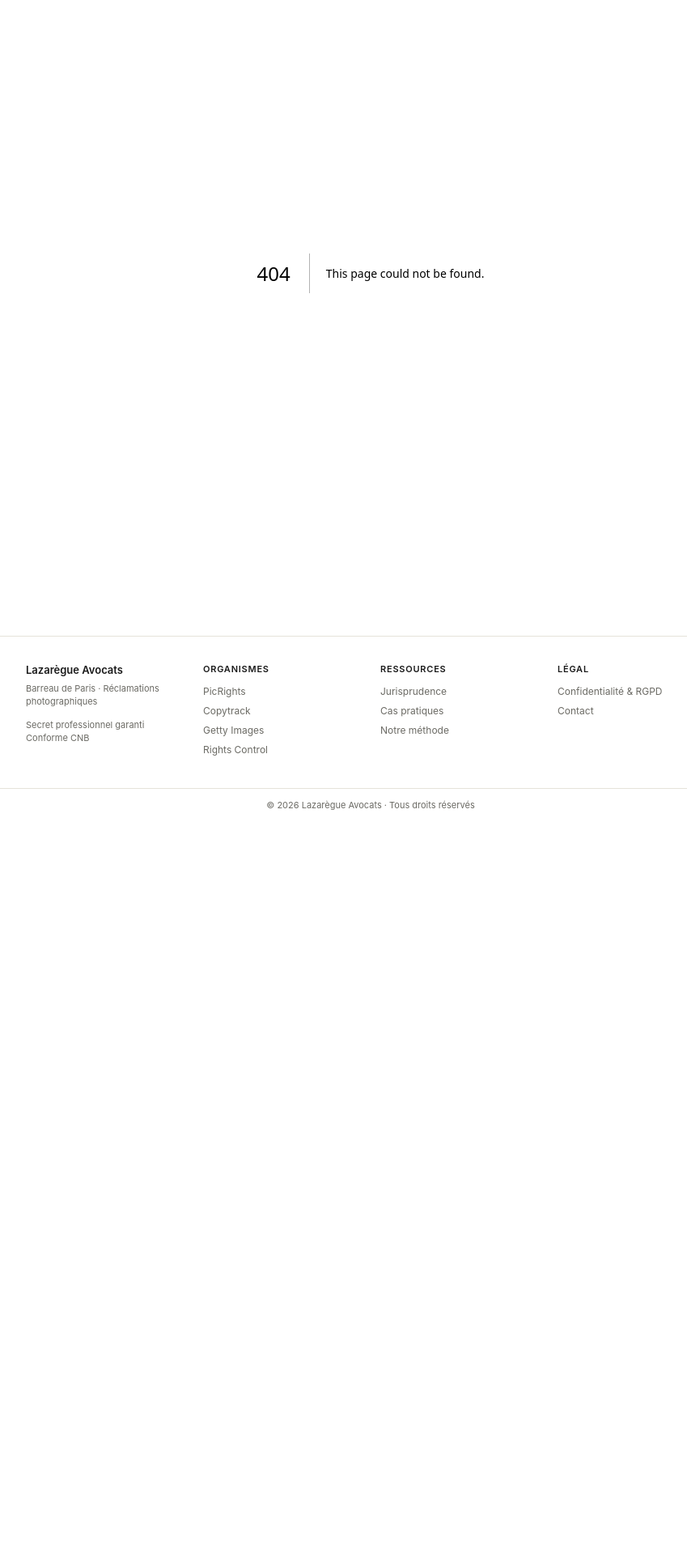
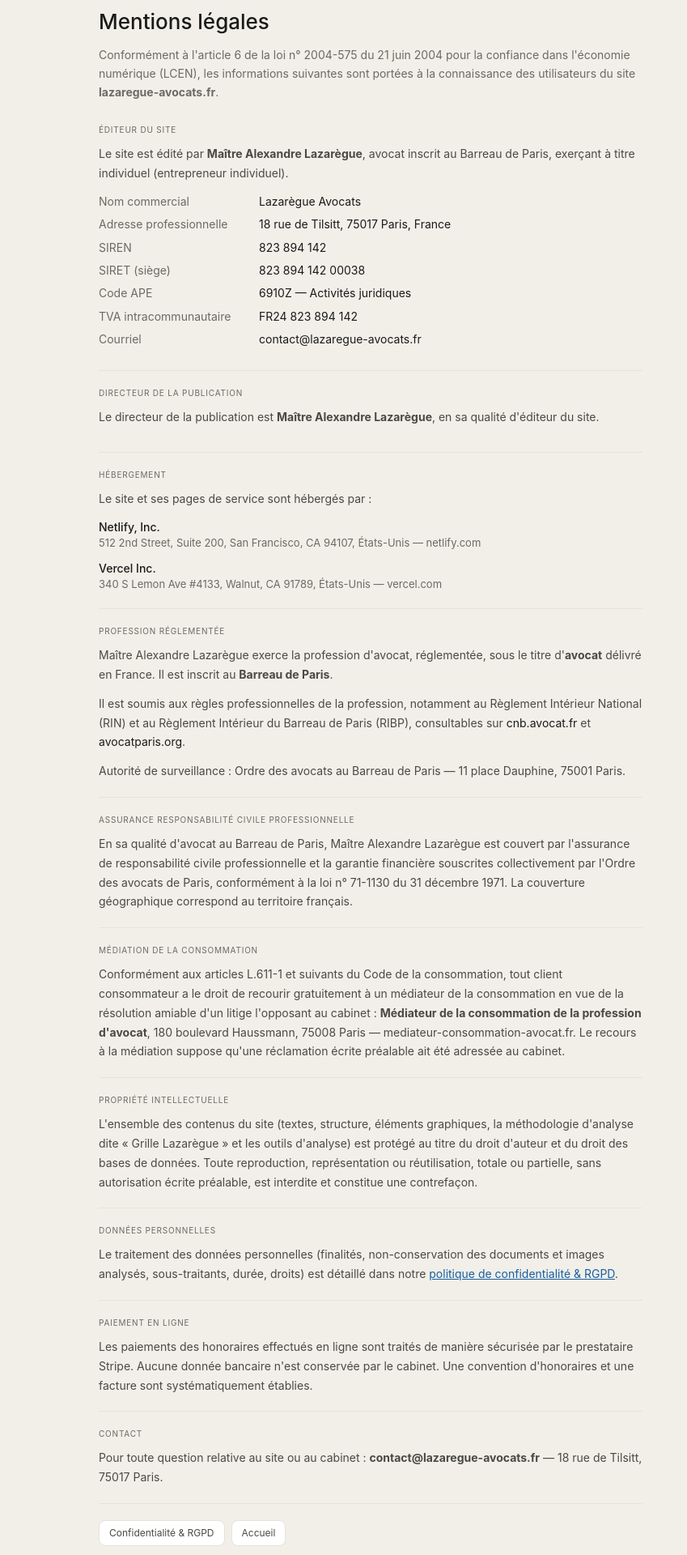
Before and after one commit to Alexandre127/lazaregue-site-picrights, a Next.js app: page /mentions-legales in a window 1280 px wide. Before the commit this address had no page. Shown: the part 120-2040 px from the top of the page at 81% size, without its empty margins (182-1031 px from the left). Before the commit the page ends 1134 px from the top, so only its background shows below. Built offline with nearby package versions, Linux system fonts and the light colour scheme.

Commit message:
Footer cohérent (Guides/Ressources/Légal) + page Mentions légales (données INPI) + BreadcrumbList JSON-LD (fil d'Ariane SEO)

```diff
--- /dev/null
+++ b/app/components/BreadcrumbJsonLd.js
@@ -0,0 +1,15 @@
+// Fil d'Ariane structuré (schema.org BreadcrumbList) pour le SEO.
+// Google l'utilise pour afficher le chemin dans les résultats de recherche.
+export default function BreadcrumbJsonLd({ items }) {
+  const json = {
+    '@context': 'https://schema.org',
+    '@type': 'BreadcrumbList',
+    itemListElement: items.map((it, i) => ({
+      '@type': 'ListItem',
+      position: i + 1,
+      name: it.name,
+      item: it.url,
+    })),
+  }
+  return <script type="application/ld+json" dangerouslySetInnerHTML={{ __html: JSON.stringify(json) }} />
+}
--- a/app/components/Footer.js
+++ b/app/components/Footer.js
@@ -1,35 +1,56 @@
 import Link from 'next/link'
 
+const cols = [
+  {
+    titre: 'Guides',
+    liens: [
+      ['PicRights', '/picrights/'],
+      ['AFP', '/afp/'],
+      ['Reuters', '/reuters/'],
+      ['Getty Images', '/getty-images/'],
+      ['Copytrack', '/copytrack/'],
+      ['Toutes les agences', '/agences/'],
+    ],
+  },
+  {
+    titre: 'Ressources',
+    liens: [
+      ['Jurisprudence', '/jurisprudence/'],
+      ['Cas pratiques', '/cas-pratiques/'],
+      ['Notre méthode', '/notre-methode/'],
+      ['Confier mon dossier', '/litige-afp-picrights/confier/'],
+    ],
+  },
+  {
+    titre: 'Légal',
+    liens: [
+      ['Mentions légales', '/mentions-legales/'],
+      ['Confidentialité & RGPD', '/confidentialite/'],
+    ],
+  },
+]
+
 export default function Footer() {
+  const year = new Date().getFullYear()
   return (
     <footer style={{ borderTop: '0.5px solid var(--border)', background: 'var(--surface)', marginTop: 48 }}>
       <div style={{ maxWidth: 900, margin: '0 auto', padding: '32px 24px', display: 'grid', gridTemplateColumns: 'repeat(auto-fit, minmax(160px, 1fr))', gap: 24 }}>
         <div>
           <div style={{ fontSize: 13, fontWeight: 600, color: 'var(--text)', marginBottom: 4 }}>Lazarègue Avocats</div>
-          <div style={{ fontSize: 11, color: 'var(--muted)', marginBottom: 12 }}>Barreau de Paris · Réclamations photographiques</div>
-          <div style={{ fontSize: 11, color: 'var(--muted)' }}>Secret professionnel garanti<br />Conforme CNB</div>
+          <div style={{ fontSize: 11, color: 'var(--muted)', lineHeight: 1.55, marginBottom: 10 }}>Maître Alexandre Lazarègue<br />Avocat au Barreau de Paris</div>
+          <div style={{ fontSize: 11, color: 'var(--muted)', lineHeight: 1.55 }}>18 rue de Tilsitt, 75017 Paris<br />Défense contre les réclamations photographiques</div>
         </div>
-        <div>
-          <div style={{ fontSize: 11, fontWeight: 600, color: 'var(--text)', textTransform: 'uppercase', letterSpacing: '0.07em', marginBottom: 10 }}>Organismes</div>
-          {[['PicRights', '/picrights'], ['Copytrack', '/copytrack'], ['Getty Images', '/getty-images'], ['Rights Control', '/rights-control']].map(([l, h]) => (
-            <Link key={h} href={h} style={{ display: 'block', fontSize: 12, color: 'var(--muted)', marginBottom: 6, textDecoration: 'none' }}>{l}</Link>
-          ))}
-        </div>
-        <div>
-          <div style={{ fontSize: 11, fontWeight: 600, color: 'var(--text)', textTransform: 'uppercase', letterSpacing: '0.07em', marginBottom: 10 }}>Ressources</div>
-          {[['Jurisprudence', '/jurisprudence'], ['Cas pratiques', '/cas-pratiques'], ['Notre méthode', '/notre-methode']].map(([l, h]) => (
-            <Link key={h} href={h} style={{ display: 'block', fontSize: 12, color: 'var(--muted)', marginBottom: 6, textDecoration: 'none' }}>{l}</Link>
-          ))}
-        </div>
-        <div>
-          <div style={{ fontSize: 11, fontWeight: 600, color: 'var(--text)', textTransform: 'uppercase', letterSpacing: '0.07em', marginBottom: 10 }}>Légal</div>
-          {[['Confidentialité & RGPD', '/confidentialite/'], ['Contact', 'mailto:contact@lazaregue-avocats.fr']].map(([l, h]) => (
-            <Link key={h} href={h} style={{ display: 'block', fontSize: 12, color: 'var(--muted)', marginBottom: 6, textDecoration: 'none' }}>{l}</Link>
-          ))}
-        </div>
+        {cols.map((col) => (
+          <div key={col.titre}>
+            <div style={{ fontSize: 11, fontWeight: 600, color: 'var(--text)', textTransform: 'uppercase', letterSpacing: '0.07em', marginBottom: 10 }}>{col.titre}</div>
+            {col.liens.map(([l, h]) => (
+              <Link key={h} href={h} style={{ display: 'block', fontSize: 12, color: 'var(--muted)', marginBottom: 6, textDecoration: 'none' }}>{l}</Link>
+            ))}
+          </div>
+        ))}
       </div>
-      <div style={{ borderTop: '0.5px solid var(--border)', padding: '12px 24px', textAlign: 'center', fontSize: 11, color: 'var(--muted)' }}>
-        © {new Date().getFullYear()} Lazarègue Avocats · Tous droits réservés
+      <div style={{ borderTop: '0.5px solid var(--border)', padding: '14px 24px', textAlign: 'center', fontSize: 11, color: 'var(--muted)', lineHeight: 1.6 }}>
+        © {year} Maître Alexandre Lazarègue — Avocat au Barreau de Paris · SIREN 823 894 142 · Secret professionnel garanti
       </div>
     </footer>
   )
--- a/app/components/guide/ArticleLayout.js
+++ b/app/components/guide/ArticleLayout.js
@@ -1,7 +1,10 @@
 import Link from 'next/link'
 import CtaBanner from '../CtaBanner'
+import BreadcrumbJsonLd from '../BreadcrumbJsonLd'
 import Blocks from './Blocks'
 import { ARTICLES, bySlug, href, relatedOf } from './picrightsArticles'
+
+const BASE = 'https://lazaregue-avocats.fr'
 
 // Gabarit d'un article approfondi du guide PicRights.
 // Rappelle toujours la page pilier (« Consulter le guide complet »).
@@ -14,6 +17,11 @@ export default function ArticleLayout({ slug, lead, blocks, faq }) {
 
   return (
     <div style={s.page}>
+      <BreadcrumbJsonLd items={[
+        { name: 'Accueil', url: `${BASE}/litige-afp-picrights/` },
+        { name: 'Guide PicRights', url: `${BASE}/picrights/` },
+        { name: meta?.crumb || meta?.title, url: `${BASE}/picrights/${slug}/` },
+      ]} />
       <div style={{ padding: '32px 0 0' }}>
         <nav style={{ fontSize: 12, color: 'var(--muted)', marginBottom: 20 }}>
           <Link href="/litige-afp-picrights/" style={{ color: 'var(--muted)', textDecoration: 'none' }}>Accueil</Link>{' → '}
--- /dev/null
+++ b/app/mentions-legales/page.js
@@ -0,0 +1,108 @@
+/* eslint-disable react/no-unescaped-entities */
+import Link from 'next/link'
+
+export const metadata = {
+  title: 'Mentions légales — Lazarègue Avocats',
+  description: 'Mentions légales du site lazaregue-avocats.fr : éditeur, directeur de la publication, hébergement, profession réglementée, assurance, médiation de la consommation.',
+  alternates: { canonical: 'https://lazaregue-avocats.fr/mentions-legales/' },
+}
+
+export default function MentionsLegales() {
+  const s = {
+    page: { maxWidth: 720, margin: '0 auto', padding: '0 24px' },
+    block: { padding: '20px 0', borderBottom: '0.5px solid var(--border)' },
+    label: { fontSize: 10, textTransform: 'uppercase', letterSpacing: '0.08em', color: 'var(--muted)', marginBottom: 10 },
+    p: { fontSize: 14, color: 'var(--secondary)', lineHeight: 1.7, margin: '0 0 12px' },
+    li: { display: 'flex', gap: 10, fontSize: 14, color: 'var(--secondary)', lineHeight: 1.6, marginBottom: 6 },
+  }
+  const dt = (k, v) => (
+    <div style={{ display: 'flex', gap: 8, fontSize: 14, color: 'var(--secondary)', lineHeight: 1.6, marginBottom: 6 }}>
+      <span style={{ minWidth: 190, color: 'var(--muted)', flexShrink: 0 }}>{k}</span>
+      <span style={{ color: 'var(--text)' }}>{v}</span>
+    </div>
+  )
+
+  return (
+    <div style={s.page}>
+      <div style={{ padding: '32px 0 0' }}>
+        <nav style={{ fontSize: 12, color: 'var(--muted)', marginBottom: 20 }}>
+          <Link href="/litige-afp-picrights/" style={{ color: 'var(--muted)', textDecoration: 'none' }}>Accueil</Link> → Mentions légales
+        </nav>
+        <h1 style={{ fontSize: 26, fontWeight: 500, color: 'var(--text)', marginBottom: 10 }}>Mentions légales</h1>
+        <p style={{ fontSize: 14, color: 'var(--muted)', lineHeight: 1.65, marginBottom: 8 }}>Conformément à l'article 6 de la loi n° 2004-575 du 21 juin 2004 pour la confiance dans l'économie numérique (LCEN), les informations suivantes sont portées à la connaissance des utilisateurs du site <strong>lazaregue-avocats.fr</strong>.</p>
+      </div>
+
+      <div style={s.block}>
+        <div style={s.label}>Éditeur du site</div>
+        <p style={s.p}>Le site est édité par <strong>Maître Alexandre Lazarègue</strong>, avocat inscrit au Barreau de Paris, exerçant à titre individuel (entrepreneur individuel).</p>
+        {dt('Nom commercial', 'Lazarègue Avocats')}
+        {dt('Adresse professionnelle', '18 rue de Tilsitt, 75017 Paris, France')}
+        {dt('SIREN', '823 894 142')}
+        {dt('SIRET (siège)', '823 894 142 00038')}
+        {dt('Code APE', '6910Z — Activités juridiques')}
+        {dt('TVA intracommunautaire', 'FR24 823 894 142')}
+        {dt('Courriel', 'contact@lazaregue-avocats.fr')}
+      </div>
+
+      <div style={s.block}>
+        <div style={s.label}>Directeur de la publication</div>
+        <p style={s.p}>Le directeur de la publication est <strong>Maître Alexandre Lazarègue</strong>, en sa qualité d'éditeur du site.</p>
+      </div>
+
+      <div style={s.block}>
+        <div style={s.label}>Hébergement</div>
+        <p style={s.p}>Le site et ses pages de service sont hébergés par :</p>
+        <div style={{ marginBottom: 10 }}>
+          <div style={{ fontSize: 14, fontWeight: 500, color: 'var(--text)' }}>Netlify, Inc.</div>
+          <div style={{ fontSize: 13, color: 'var(--muted)' }}>512 2nd Street, Suite 200, San Francisco, CA 94107, États-Unis — netlify.com</div>
+        </div>
+        <div>
+          <div style={{ fontSize: 14, fontWeight: 500, color: 'var(--text)' }}>Vercel Inc.</div>
+          <div style={{ fontSize: 13, color: 'var(--muted)' }}>340 S Lemon Ave #4133, Walnut, CA 91789, États-Unis — vercel.com</div>
+        </div>
+      </div>
+
+      <div style={s.block}>
+        <div style={s.label}>Profession réglementée</div>
+        <p style={s.p}>Maître Alexandre Lazarègue exerce la profession d'avocat, réglementée, sous le titre d'<strong>avocat</strong> délivré en France. Il est inscrit au <strong>Barreau de Paris</strong>.</p>
+        <p style={s.p}>Il est soumis aux règles professionnelles de la profession, notamment au Règlement Intérieur National (RIN) et au Règlement Intérieur du Barreau de Paris (RIBP), consultables sur <span style={{ color: 'var(--text)' }}>cnb.avocat.fr</span> et <span style={{ color: 'var(--text)' }}>avocatparis.org</span>.</p>
+        <p style={{ ...s.p, marginBottom: 0 }}>Autorité de surveillance : Ordre des avocats au Barreau de Paris — 11 place Dauphine, 75001 Paris.</p>
+      </div>
+
+      <div style={s.block}>
+        <div style={s.label}>Assurance responsabilité civile professionnelle</div>
+        <p style={{ ...s.p, marginBottom: 0 }}>En sa qualité d'avocat au Barreau de Paris, Maître Alexandre Lazarègue est couvert par l'assurance de responsabilité civile professionnelle et la garantie financière souscrites collectivement par l'Ordre des avocats de Paris, conformément à la loi n° 71-1130 du 31 décembre 1971. La couverture géographique correspond au territoire français.</p>
+      </div>
+
+      <div style={s.block}>
+        <div style={s.label}>Médiation de la consommation</div>
+        <p style={{ ...s.p, marginBottom: 0 }}>Conformément aux articles L.611-1 et suivants du Code de la consommation, tout client consommateur a le droit de recourir gratuitement à un médiateur de la consommation en vue de la résolution amiable d'un litige l'opposant au cabinet : <strong>Médiateur de la consommation de la profession d'avocat</strong>, 180 boulevard Haussmann, 75008 Paris — mediateur-consommation-avocat.fr. Le recours à la médiation suppose qu'une réclamation écrite préalable ait été adressée au cabinet.</p>
+      </div>
+
+      <div style={s.block}>
+        <div style={s.label}>Propriété intellectuelle</div>
+        <p style={{ ...s.p, marginBottom: 0 }}>L'ensemble des contenus du site (textes, structure, éléments graphiques, la méthodologie d'analyse dite « Grille Lazarègue » et les outils d'analyse) est protégé au titre du droit d'auteur et du droit des bases de données. Toute reproduction, représentation ou réutilisation, totale ou partielle, sans autorisation écrite préalable, est interdite et constitue une contrefaçon.</p>
+      </div>
+
+      <div style={s.block}>
+        <div style={s.label}>Données personnelles</div>
+        <p style={{ ...s.p, marginBottom: 0 }}>Le traitement des données personnelles (finalités, non-conservation des documents et images analysés, sous-traitants, durée, droits) est détaillé dans notre <Link href="/confidentialite/" style={{ color: 'var(--blue)', textDecoration: 'underline' }}>politique de confidentialité & RGPD</Link>.</p>
+      </div>
+
+      <div style={s.block}>
+        <div style={s.label}>Paiement en ligne</div>
+        <p style={{ ...s.p, marginBottom: 0 }}>Les paiements des honoraires effectués en ligne sont traités de manière sécurisée par le prestataire Stripe. Aucune donnée bancaire n'est conservée par le cabinet. Une convention d'honoraires et une facture sont systématiquement établies.</p>
+      </div>
+
+      <div style={s.block}>
+        <div style={s.label}>Contact</div>
+        <p style={{ ...s.p, marginBottom: 0 }}>Pour toute question relative au site ou au cabinet : <strong>contact@lazaregue-avocats.fr</strong> — 18 rue de Tilsitt, 75017 Paris.</p>
+      </div>
+
+      <div style={{ padding: '20px 0 32px', display: 'flex', gap: 8, flexWrap: 'wrap' }}>
+        <Link href="/confidentialite/" style={{ fontSize: 12, color: 'var(--secondary)', background: 'white', border: '0.5px solid var(--border)', borderRadius: 8, padding: '6px 12px', textDecoration: 'none' }}>Confidentialité & RGPD</Link>
+        <Link href="/litige-afp-picrights/" style={{ fontSize: 12, color: 'var(--secondary)', background: 'white', border: '0.5px solid var(--border)', borderRadius: 8, padding: '6px 12px', textDecoration: 'none' }}>Accueil</Link>
+      </div>
+    </div>
+  )
+}
--- a/app/picrights/page.js
+++ b/app/picrights/page.js
@@ -1,5 +1,6 @@
 import Link from 'next/link'
 import CtaBanner from '../components/CtaBanner'
+import BreadcrumbJsonLd from '../components/BreadcrumbJsonLd'
 import Blocks from '../components/guide/Blocks'
 import { href } from '../components/guide/picrightsArticles'
 
@@ -121,6 +122,11 @@ export default function PicRightsPillar() {
 
   return (
     <div style={s.page}>
+      <BreadcrumbJsonLd items={[
+        { name: 'Accueil', url: 'https://lazaregue-avocats.fr/litige-afp-picrights/' },
+        { name: 'Guides', url: 'https://lazaregue-avocats.fr/agences/' },
+        { name: 'PicRights', url: 'https://lazaregue-avocats.fr/picrights/' },
+      ]} />
       <div style={{ padding: '32px 0 0' }}>
         <nav style={{ fontSize: 12, color: 'var(--muted)', marginBottom: 20 }}>
           <Link href="/litige-afp-picrights/" style={{ color: 'var(--muted)', textDecoration: 'none' }}>Accueil</Link>{' → '}
--- a/app/sitemap.js
+++ b/app/sitemap.js
@@ -21,6 +21,7 @@ export default function sitemap() {
     { url: `${base}/cas-pratiques/`, lastModified: now, priority: 0.8 },
     { url: `${base}/notre-methode/`, lastModified: now, priority: 0.7 },
     { url: `${base}/confidentialite/`, lastModified: now, priority: 0.4 },
+    { url: `${base}/mentions-legales/`, lastModified: now, priority: 0.3 },
   ]
   return urls
 }
```
